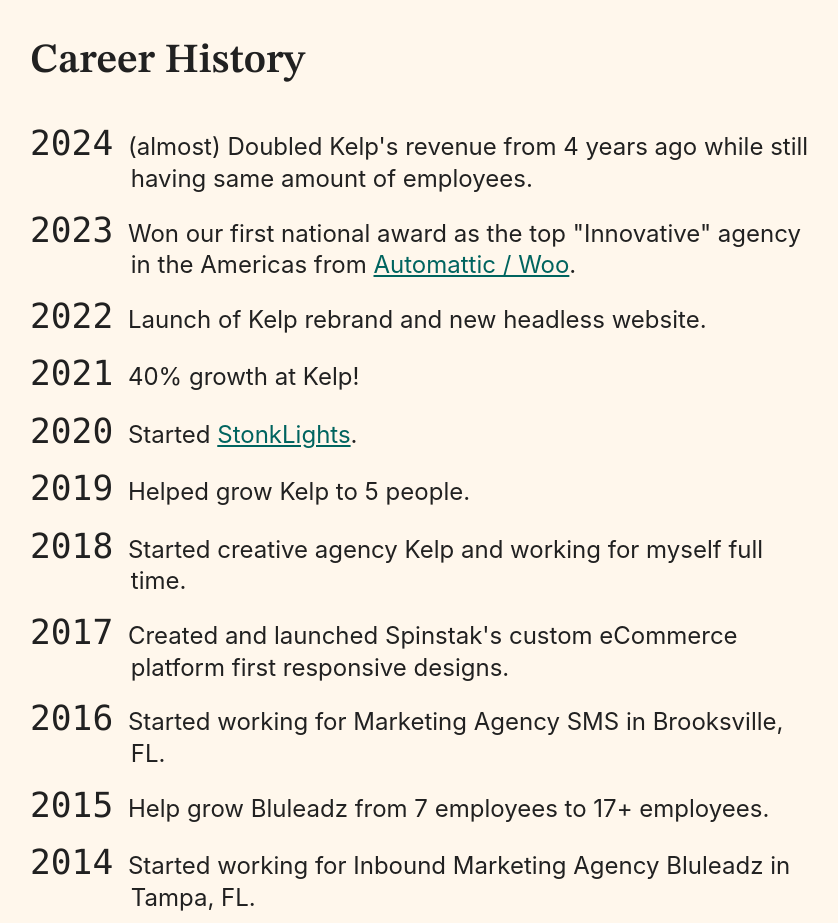
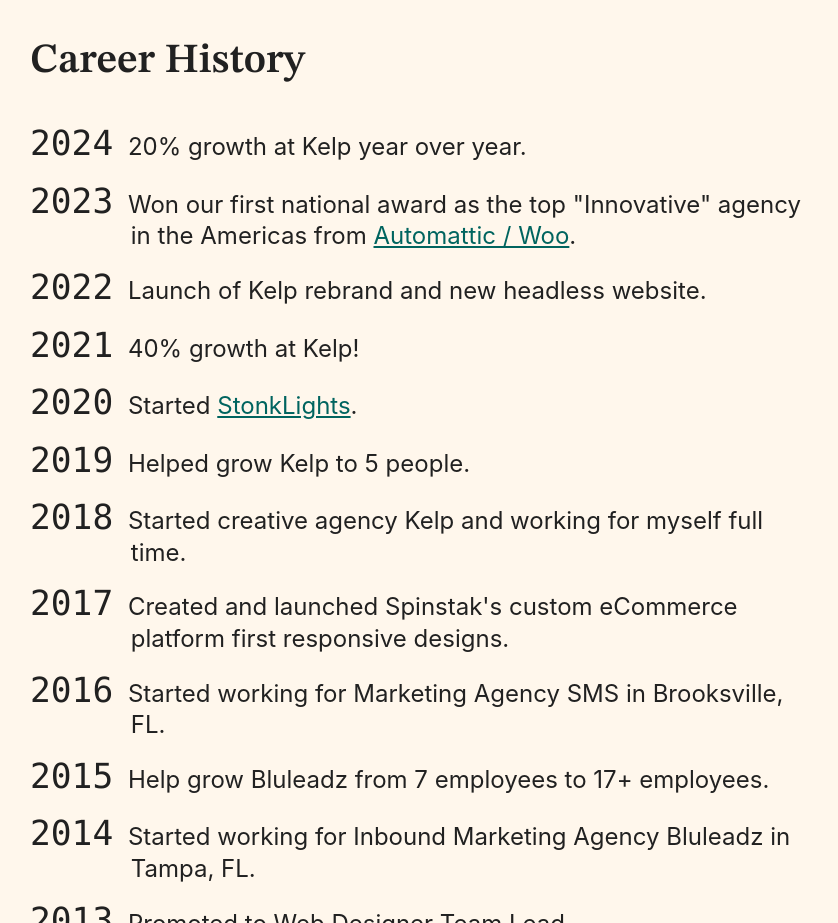
Before and after one commit to stefenphelps/stefenphelps.com, an Astro site: page /about in a window 1280 px wide. Shown: the part 920-1843 px from the top of the page, without its empty margins (218-1056 px from the left). Built offline with nearby package versions, Linux system fonts and the light colour scheme; Astro itself is replaced by a stand-in of ours.

Commit message:
Update about.astro

```diff
--- a/src/pages/about.astro
+++ b/src/pages/about.astro
@@ -73,7 +73,7 @@ const permalink = 'https://stefenphelps.com/about';
 				</div>
 				<h2 class='h3'>Career History</h2>
 				<ol>
-					<li><time>2024</time> (almost) Doubled Kelp's revenue from 4 years ago while still having same amount of employees.</li>
+					<li><time>2024</time> 20% growth at Kelp year over year.</li>
 					<li>
 						<time>2023</time> Won our first national award as the top "Innovative" agency in the Americas from <a href="https://woocommerce.com/posts/the-wooexpert-awards-americas-2023/">Automattic / Woo</a>.
 					</li>
```
